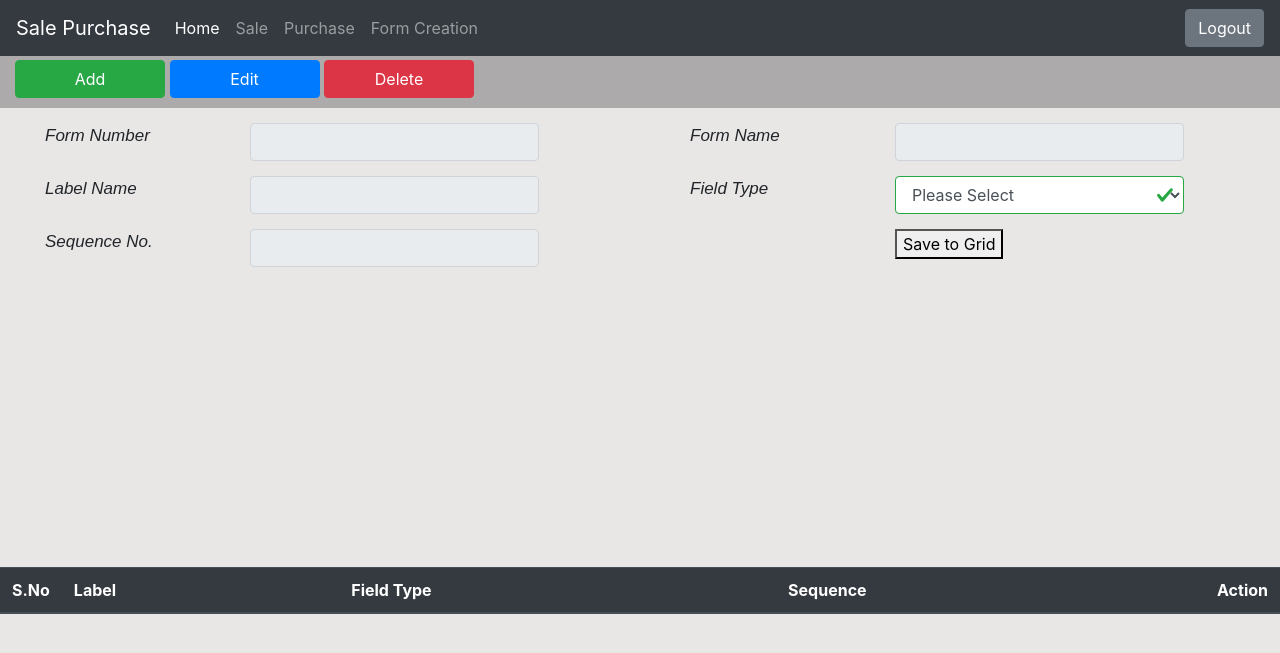
After one commit to abdulbaqui/DjangoApplication, a Django app: template BuildingProperApp/Registration/templates/FormCreation.html in a window 1280 px wide. The commit adds this page. Shown: the top 653 px of the page. Run offline with Django 3.2, Linux system fonts and the light colour scheme; the template is opened without the code that fills it, so the values that code supplies are empty; some libraries are stand-ins or nearby versions.

Commit message:
Adding a new Form

```diff
--- a/BuildingProperApp/Registration/home/urls.py
+++ b/BuildingProperApp/Registration/home/urls.py
@@ -11,4 +11,5 @@
     path('sales', views.sales, name="sales"),
     path('purchase', views.purchase, name="purchase"),
     path('Customer', views.Customer_Dropdown, name="Customer"),
+    path('FormCreation',views.FormCreation,name="FormCreation"),
 ]
--- a/BuildingProperApp/Registration/home/views.py
+++ b/BuildingProperApp/Registration/home/views.py
@@ -178,3 +178,6 @@
 def Customer_Dropdown(request):
     Customer_Data = Customer.objects.filter(Status=True)
     return render(request,'Customer_Dropdown.html',context={'Customer_Data': Customer_Data})
+
+def FormCreation(request):
+    return render(request,"FormCreation.html")
--- /dev/null
+++ b/BuildingProperApp/Registration/templates/FormCreation.html
@@ -0,0 +1,155 @@
+{% extends 'buttons.html'%}
+{%block title%} Form Creation {% endblock title%}
+{% block content%}
+<style>
+ .label{
+ width:200px;
+ margin-left:50px;
+ font-size:17px;
+ font-family:Sans-serif;
+ font-style:italic;
+ }
+ </style>
+<script type="text/javascript">
+    function btn_AddDatatoGrid(){
+       var LblName = document.getElementById('lbl_Name').value;
+       var FieldType = document.getElementById('Field_Type').value;
+       var FieldSequence = document.getElementById('txt_Sequence').value;
+       var table = document.getElementById("tbl_data_Form");
+       var totalRowCount = table.rows.length;
+       var row = table.insertRow(totalRowCount);
+       var srno = row.insertCell(0);
+       var label = row.insertCell(1);
+       var field = row.insertCell(2);
+       var seq   = row.insertCell(3);
+       var action = row.insertCell(4);
+
+       srno.innerHTML = row.rowIndex + '.' ;
+       label.innerHTML = LblName ;
+       field.innerHTML = FieldType;
+       seq.innerHTML = FieldSequence;
+       editbutton = document.createElement("a");
+       editbutton.href = '#';
+       editbutton.innerHTML = "<img src='/static/Img/edit.png'>";
+
+      var att = document.createAttribute("onclick");
+       att.value = "btn_Edit_ClickwithData(this);";
+       editbutton.setAttributeNode(att);
+
+
+       deletebutton = document.createElement("a");
+       deletebutton.href = '#' ;
+       deletebutton.innerHTML = "<img src='/static/Img/delete.png'>";
+       var atts = document.createAttribute("onclick");
+       atts.value = "btn_Delete_ClickwithData(this);";
+       deletebutton.setAttributeNode(atts);
+
+       action.appendChild(editbutton);
+       action.appendChild(deletebutton);
+
+       document.getElementById('lbl_Name').value ="";
+       document.getElementById('Field_Type').value ="-1";
+       document.getElementById('txt_Sequence').value ="";
+    }
+    function btn_Edit_ClickwithData(row){
+     //console.log("Row index is: " + document.getElementById("tbl_data_Form").rows[row.closest('tr').rowIndex]);
+       var Editrow = document.getElementById("tbl_data_Form").rows[row.closest('tr').rowIndex];
+       var LblName = document.getElementById('lbl_Name');
+       var FieldType = document.getElementById('Field_Type');
+       var FieldSequence = document.getElementById('txt_Sequence');
+       var table = document.getElementById("tbl_data_Form");
+
+       LblName.value =  table.rows[row].cells[1].innerHTML;
+
+    }
+    function btn_Delete_ClickwithData(row){
+        var Deleterow = parseInt(document.getElementById("tbl_data_Form").rows[row.closest('tr').rowIndex ]) +1;
+        document.getElementById("tbl_data_Form").deleteRow(Deleterow);
+    }
+</script>
+<div id="Add_Section">
+    <form id="Form_ID"  class="was-validated" action="/" method="post" >
+        {%csrf_token%}
+        <input type="hidden" id="Update_id" name="Update_id" value="{{Update_id}}">
+        <input type="hidden" id="Action" name="Action" value="Add">
+      <div class="form-row" style="margin-top:15;">
+        <div class="label">
+           Form Number
+        </div>
+        <div class="col">
+          <input type="text" name="Form_Number" class="form-control W-75"  required>
+        </div>
+         <div class="label">
+           Form Name
+        </div>
+        <div class="col">
+          <input type="text" name="Form_Name" class="form-control W-75"  required>
+        </div>
+      </div>
+        <div class="form-row" style="margin-top:15;">
+        <div class="label">
+           Label Name
+        </div>
+        <div class="col">
+          <input type="text" name="lbl_Name"  id="lbl_Name" class="form-control W-75"  required>
+        </div>
+         <div class="label">
+           Field Type
+        </div>
+        <div class="col">
+         <Select name="Field_Type" id="Field_Type" class="form-control W-75">
+              <Option value="-1">Please Select</Option>
+              <Option value="Textbox">Textbox</Option>
+              <Option value="Dropdown">Dropdown</Option>
+              <Option value="Radio">Radio</Option>
+         </Select>
+        </div>
+      </div>
+        <div class="form-row" style="margin-top:15;">
+            <div class="label" >
+               Sequence No.
+            </div>
+            <div class="col">
+                <input type="text" name="txt_Sequence"  id="txt_Sequence" class="form-control W-75"  required>
+            </div>
+            <div class="label" >
+                    <!--test-->
+            </div>
+            <div class="col">
+                <button type="button" id="btn_savetoGrid" onclick="btn_AddDatatoGrid()"> Save to Grid</button>
+            </div>
+        </div>
+    </form>
+</div>
+
+<div id="div_formData">
+    <table  id="tbl_data_Form"  class="table table-striped table-hover" style="margin-top:300;">
+      <thead class="thead-dark">
+            <tr >
+                <th class="th-sm"  style="width:30" >
+                            S.No
+                </th>
+                <th class="th-sm">
+                           Label
+                </th>
+                <th class="th-sm">
+                            Field Type
+                </th>
+                <th class="th-sm">
+                           Sequence
+                </th>
+                <th class="th-sm" style="width:60">
+                            Action
+                </th>
+            </tr>
+        </thead>
+        <tbody>
+
+        </tbody>
+    </table>
+</div>
+
+
+<div id="data_view" hidden="true" >
+</div>
+{% endblock %}
--- a/BuildingProperApp/Registration/templates/base.html
+++ b/BuildingProperApp/Registration/templates/base.html
@@ -58,6 +58,9 @@
       <li class="nav-item">
         <a class="nav-link" href="/purchase">Purchase</a>
       </li>
+      <li class="nav-item">
+        <a class="nav-link" href="/FormCreation">Form Creation</a>
+      </li>
    <!--   <li class="nav-item dropdown">
         <a class="nav-link dropdown-toggle" href="#" id="dropdown01" data-toggle="dropdown" aria-haspopup="true" aria-expanded="false">Dropdown</a>
         <div class="dropdown-menu" aria-labelledby="dropdown01">
```
Also changed, not shown: BuildingProperApp/Registration/static/Img/delete.png (added).
